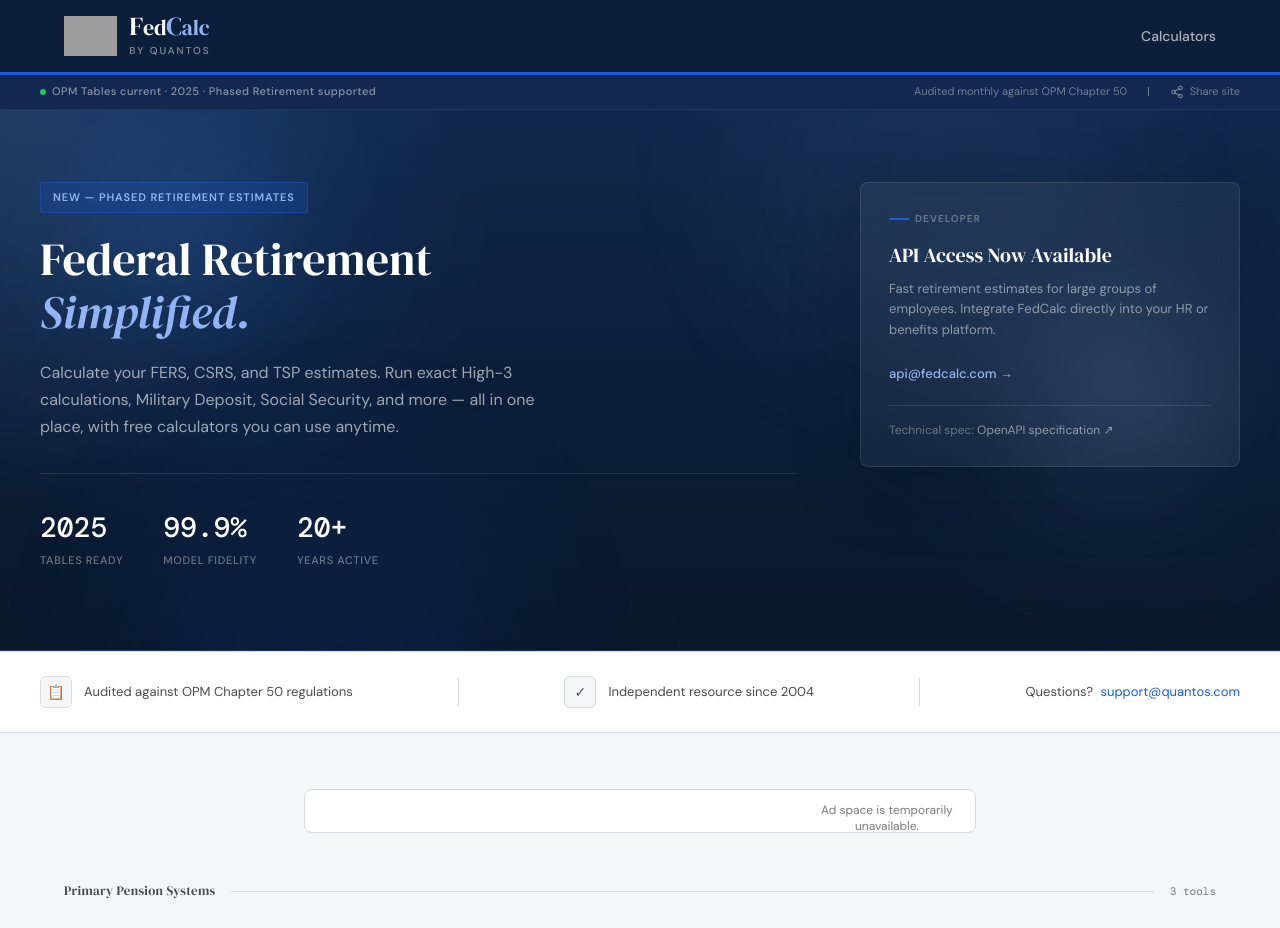
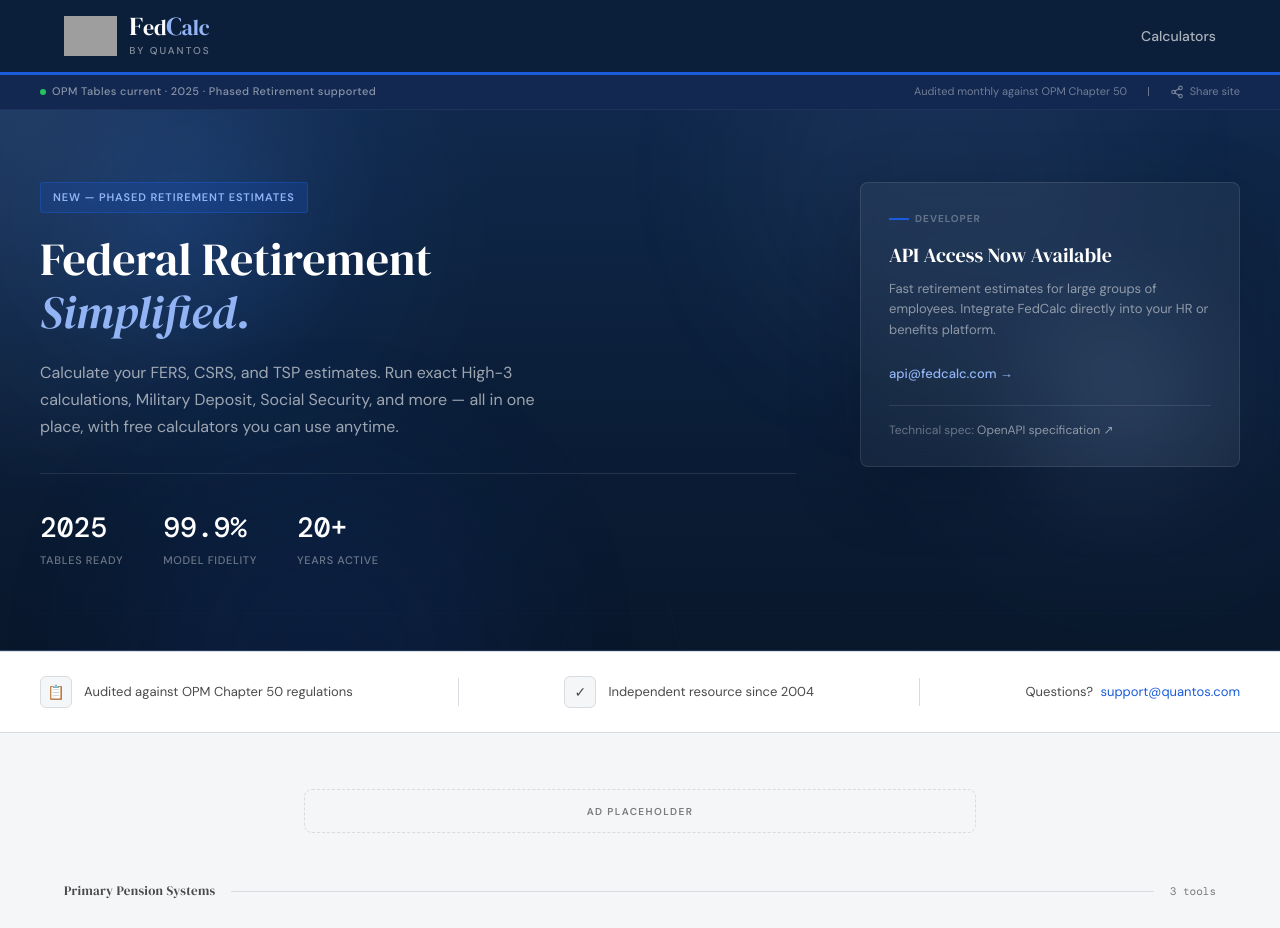
Before and after one commit to rscboy/quantos, a React (Vite) app: page / in a window 1280 px wide. Shown: the top 928 px of the page. Built offline with nearby package versions, Linux system fonts and the light colour scheme; grey boxes are pictures that could not be loaded.

Commit message:
Replace Google ads with placeholders

```diff
--- a/index.html
+++ b/index.html
@@ -14,14 +14,6 @@
     <meta property="og:image" content="https://i.postimg.cc/3RSLyLs6/Chat-GPT-Image-Mar-13-2026-04-57-10-PM.png" />
     <meta property="og:type" content="website" />
 
-    <script async src="https://pagead2.googlesyndication.com/pagead/js/adsbygoogle.js"></script>
-    <script>
-      (adsbygoogle = window.adsbygoogle || []).push({
-        google_ad_client: "ca-pub-1611174753858237",
-        enable_page_level_ads: true
-      });
-    </script>
-
     <!-- Twitter Card Meta Tags -->
     <meta name="twitter:card" content="summary_large_image" />
     <meta name="twitter:title" content="FedCalc - Federal Retirement Simplified" />
--- a/src/components/SponsorBanner.tsx
+++ b/src/components/SponsorBanner.tsx
@@ -1,103 +1,13 @@
-import React, { useEffect, useId, useRef, useState } from 'react';
-
-declare global {
-  interface Window {
-    adsbygoogle?: Array<Record<string, unknown>>;
-  }
-}
-
-const ADSENSE_CLIENT = 'ca-pub-1611174753858237';
-const ADSENSE_SLOT = '9205751896';
-const ADSENSE_SCRIPT_SRC = `https://pagead2.googlesyndication.com/pagead/js/adsbygoogle.js?client=${ADSENSE_CLIENT}`;
-
-let adsenseScriptPromise: Promise<void> | null = null;
-
-function ensureAdsenseScript() {
-  if (typeof window === 'undefined') {
-    return Promise.resolve();
-  }
-
-  if (adsenseScriptPromise) {
-    return adsenseScriptPromise;
-  }
-
-  const existingScript = document.querySelector<HTMLScriptElement>(`script[src="${ADSENSE_SCRIPT_SRC}"]`);
-  if (existingScript) {
-    adsenseScriptPromise = Promise.resolve();
-    return adsenseScriptPromise;
-  }
-
-  adsenseScriptPromise = new Promise<void>((resolve, reject) => {
-    const script = document.createElement('script');
-    script.async = true;
-    script.crossOrigin = 'anonymous';
-    script.src = ADSENSE_SCRIPT_SRC;
-    script.onload = () => resolve();
-    script.onerror = () => reject(new Error('Unable to load the Google AdSense script.'));
-    document.head.appendChild(script);
-  });
-
-  return adsenseScriptPromise;
-}
-
 export function SponsorBanner({ className = '' }: { className?: string }) {
-  const adRef = useRef<HTMLElement | null>(null);
-  const instanceId = useId();
-  const [loadError, setLoadError] = useState(false);
-
-  useEffect(() => {
-    let isCancelled = false;
-
-    const initializeAd = async () => {
-      const adElement = adRef.current;
-      if (!adElement || adElement.dataset.adInitialized === 'true') {
-        return;
-      }
-
-      try {
-        await ensureAdsenseScript();
-        if (isCancelled) {
-          return;
-        }
-
-        (window.adsbygoogle = window.adsbygoogle || []).push({});
-        adElement.dataset.adInitialized = 'true';
-        setLoadError(false);
-      } catch (error) {
-        if (!isCancelled) {
-          console.error(`AdSense failed to initialize for banner ${instanceId}.`, error);
-          setLoadError(true);
-        }
-      }
-    };
-
-    void initializeAd();
-
-    return () => {
-      isCancelled = true;
-    };
-  }, [instanceId]);
-
   return (
     <div
-      className={`bg-white border border-border rounded-lg overflow-hidden ${className}`}
+      className={`overflow-hidden rounded-lg border border-dashed border-border bg-bg ${className}`}
+      aria-label="Advertisement placeholder"
     >
-      <div className="flex min-h-[56px] w-full items-center justify-center px-3 py-2">
-        <ins
-          ref={adRef}
-          className="adsbygoogle block min-h-[40px] w-full"
-          style={{ display: 'block' }}
-          data-ad-client={ADSENSE_CLIENT}
-          data-ad-format="auto"
-          data-ad-slot={ADSENSE_SLOT}
-          data-full-width-responsive="true"
-          aria-label="Advertisement"
-        />
-        {loadError && (
-          <p className="text-center text-xs text-text-3">
-            Ad space is temporarily unavailable.
-          </p>
-        )}
+      <div className="flex min-h-[44px] w-full items-center justify-center px-3 py-2">
+        <span className="text-[10px] font-semibold uppercase tracking-[0.14em] text-text-3">
+          Ad Placeholder
+        </span>
       </div>
     </div>
   );
```
